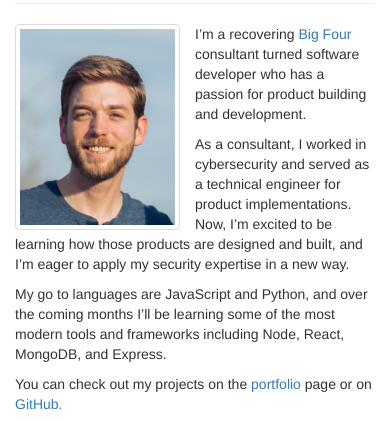
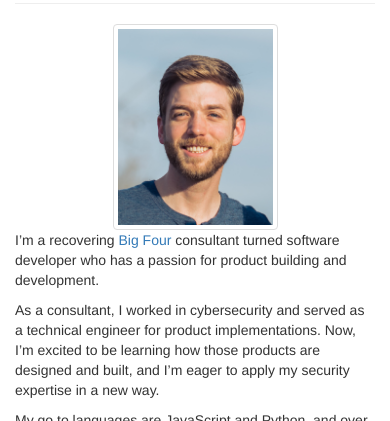
Before and after one commit to jongrim/bootstrap-portfolio, a plain HTML site: page index.html in a window 390 px wide. Shown: the part 156-577 px from the top of the page. Drawn offline with nearby package versions, Linux system fonts and the light colour scheme.

Commit message:
Corrects offset value

```diff
--- a/index.html
+++ b/index.html
@@ -55,8 +55,8 @@
                     </div>
                 </div>
                 <div class="row">
-                    <div class="col-xs-6 col-sm-3"><img src="assets/images/Headshot.jpg" alt="Headshot" class="img-responsive img-thumbnail center-block"></div>
-                    <div class="c0l-xs-6 col-sm-9">
+                    <div class="col-xs-6 col-xs-offset-3 col-sm-3 col-sm-offset-0"><img src="assets/images/Headshot.jpg" alt="Headshot" class="img-responsive img-thumbnail center-block"></div>
+                    <div class="col-xs-12 col-sm-9">
                         <p>I’m a recovering <a href="https://en.wikipedia.org/wiki/Big_Four_accounting_firms">Big Four</a> consultant turned software
                             developer who has a passion for product building and development.</p>
                         <p>As a consultant, I worked in cybersecurity and served as a technical engineer for product implementations.
```
